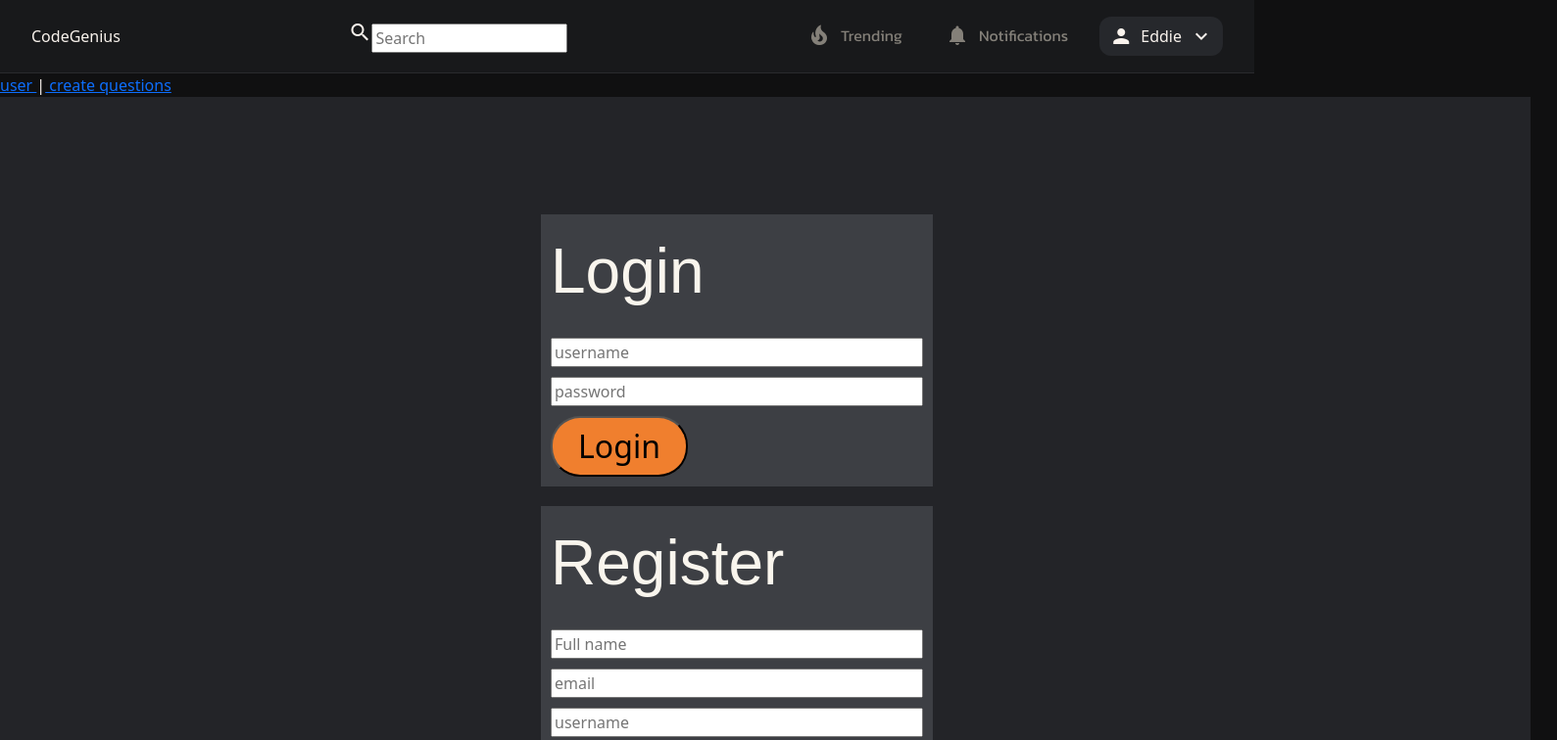
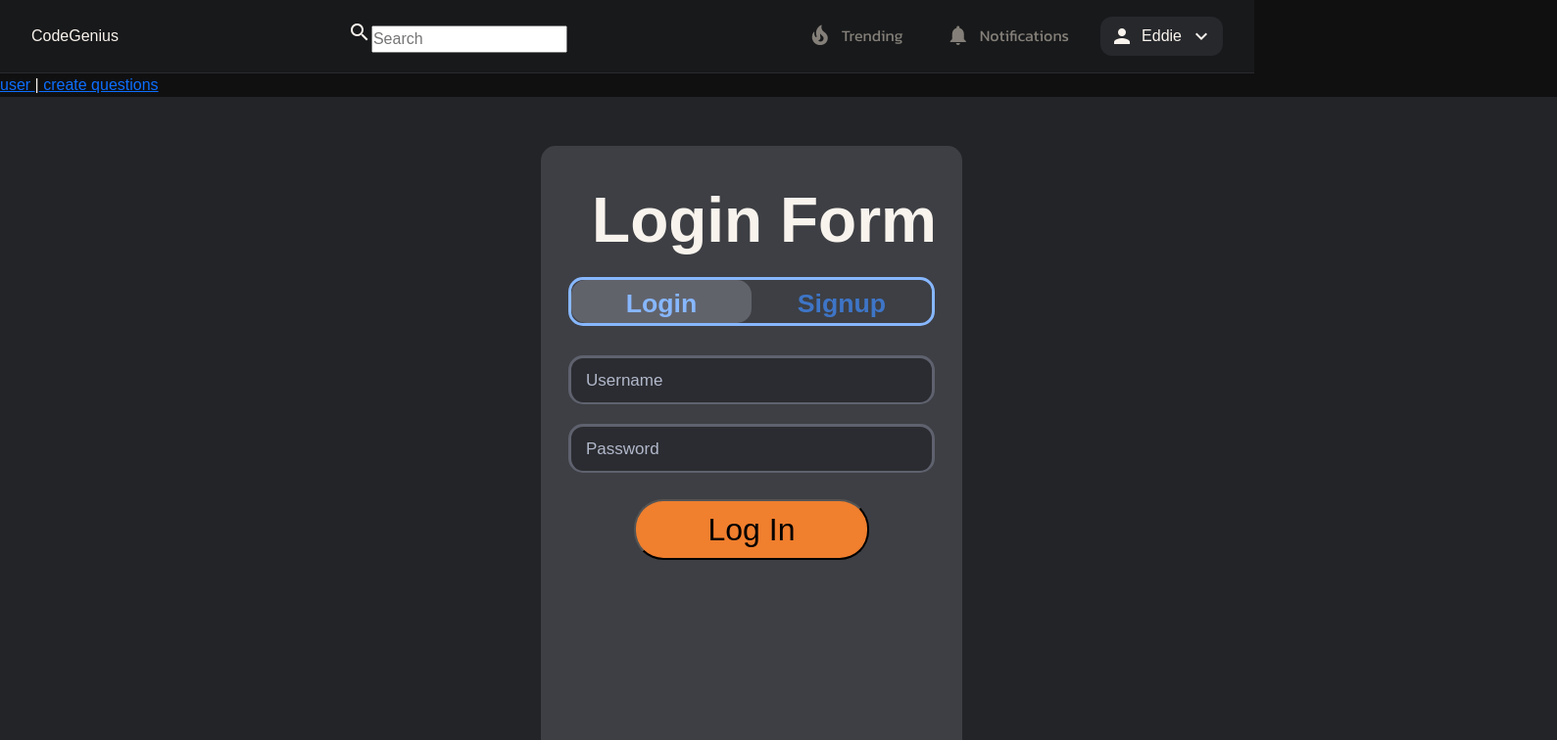
Before and after one commit to CSWilder02/Term-4-Group-2---Project, a React (Create React App) app in the folder client/term4-group2-qna/: page /boarding in a window 1280 px wide. Shown: the top 756 px of the page at 98% size, 1589 px wide, since content can reach past the window. Built offline with nearby package versions, Linux system fonts and the light colour scheme.

Commit message:
function to move beteween login & sign up

```diff
--- a/client/term4-group2-qna/src/components/screens/boarding.js
+++ b/client/term4-group2-qna/src/components/screens/boarding.js
@@ -63,31 +63,75 @@ export const Boarding = ({ user }) => {
             });
     }
 
+    // To switch between Login and Sign Up
+    const loginHeading = document.getElementById("login3");
+    const loginText = document.getElementById("login2");
+    const loginForm = document.getElementById("login");
+    const signupBtn = () => {
+        loginForm.style.marginLeft = "-50%";
+        loginText.style.marginLeft = "-50%";
+        loginHeading.style.marginLeft = "-50%";
+    };
+    const loginBtn = () => {
+        loginForm.style.marginLeft = "0%";
+        loginText.style.marginLeft = "0%";
+        loginHeading.style.marginLeft = "0%";
+    };
+
     return (
         <div className='mainbg'>
 
-            <div className='form'>
-                <div className='heading'>Login</div>
-                <div className='input_fields'>
-                    <input type='text' placeholder='username' onChange={(e) => setLoginData({ ...loginData, username: e.target.value })} />
-                    <input type='password' placeholder='password' onChange={(e) => setLoginData({ ...loginData, password: e.target.value })} />
-                    <button className='login_button' onClick={submitLogin}>Login</button>
+            <div className="wrapper">
+                <div className='form'>
+                    <div className='title login' id="login3">Login Form</div>
+                    <div className='title signup'>Signup Form</div>
+                </div>
+                <div className="form-container">
+                    <div className="slide-controls">
+                        <input type="radio" name="slide" id="login" checked/>
+                        <input type="radio" name="slide" id="signup"/>
+                        <label for="login" className="slide login" onClick={loginBtn}>Login</label>
+                        <label for="signup" className="slide signup" onClick={signupBtn}>Signup</label>
+                        <div class="slider-tab"></div>
+                    </div>
+                    <div class="form-inner">
+                        <form action="#" className="login" id="login2">
+                            <div className="field">
+                                <input type="text" placeholder="Username" onChange={(e) => setLoginData({ ...loginData, username: e.target.value })}/>
+                            </div>
+                            <div className="field">
+                                <input type="password" placeholder="Password" onChange={(e) => setLoginData({ ...loginData, password: e.target.value })}/>
+                            </div>
+                            <div className="field btn">
+                            <button className='login_button' onClick={submitLogin}>Log In</button>
+                            </div>
+                        </form>
+                        <form action="#" className="signup">
+                            <div className="field">
+                                <input type="text" placeholder="Full Name" onChange={e => setRegisterData({ ...registerData, name: e.target.value })}/>
+                            </div>
+                            <div className="field">
+                                <input type="text" placeholder="Email"  onChange={e => setRegisterData({ ...registerData, email: e.target.value })}/>
+                            </div>
+                            <div className="field">
+                                <input type="text" placeholder="Username" onChange={e => setRegisterData({ ...registerData, username: e.target.value })}/>
+                            </div>
+                            <div className="field_file">
+                                <input type="file" placeholder="Image" className="" onChange={e => setRegisterData({ ...registerData, profileImage: e.target.value })}/>
+                            </div>
+                            <div className="field">
+                                <input type="text" placeholder="Bio" onChange={e => setRegisterData({ ...registerData, bio: e.target.value })}/>
+                            </div>
+                            <div className="field">
+                                <input type="password" placeholder="Password" onChange={e => setRegisterData({ ...registerData, password: e.target.value })}/>
+                            </div>
+                            <div>
+                                <button className='signup_button' onClick={submitRegister}>Register</button>
+                            </div>
+                        </form>
+                    </div>
                 </div>
             </div>
-
-            <div className='form'>
-                <div className='heading'>Register</div>
-                <div className='input_fields'>
-                    <input type='text' onChange={e => setRegisterData({ ...registerData, name: e.target.value })} placeholder='Full name' />
-                    <input type='text' onChange={e => setRegisterData({ ...registerData, email: e.target.value })} placeholder='email' />
-                    <input type='text' onChange={e => setRegisterData({ ...registerData, username: e.target.value })} placeholder='username' />
-                    <input type='file' onChange={e => setRegisterData({ ...registerData, profileImage: e.target.value })} placeholder='Image' />
-                    <textarea type='text' onChange={e => setRegisterData({ ...registerData, bio: e.target.value })} placeholder='Bio' />
-                    <input type='password' onChange={e => setRegisterData({ ...registerData, password: e.target.value })} placeholder='password' />
-                    <button className='login_button' onClick={submitRegister}>Register</button>
-                </div>
-            </div>
-
         </div>
     )
 }
--- a/client/term4-group2-qna/src/frontend.css
+++ b/client/term4-group2-qna/src/frontend.css
@@ -1,41 +1,189 @@
 /* Log In & Sign Up */
 .mainbg {
     background-color: #232428;
-    width: 1570px;
-    height: 840px;
+    width: 1597px;
+    height: 774px;
     margin-left: -8px;
-    padding-top: 100px;
+    padding-top: 40px;
 }
 
-.form {
+*{
+    margin: 0;
+    padding: 0;
+    box-sizing: border-box;
+    font-family: 'Poppins', sans-serif;
+}
+
+::selection{
+    background: #54555A;
+    color: #87B7FF;
+}
+
+.wrapper{
+    overflow: hidden;
+    max-width: 430px;
     background-color: #3D3F44;
+    padding: 28px;
     margin-left: 560px;
-    width: 400px;
-    padding: 10px;
+    border-radius: 15px;
+    margin-top: 10px;
+
+}
+
+.wrapper .form{
+    display: flex;
+    width: 220%;
+
+}
+
+.wrapper .title{
+    width:  400px;
+    font-size: 48pt;
+    font-weight: 600;
+    text-align: center;
+    font-family:Arial, Helvetica, sans-serif;
+    transition: all 0.6s cubic-bezier(0.68,-0.55,0.265,1.55);
+}
+
+.wrapper .slide-controls{
+    position: relative;
+    display: flex;
+    height: 50px;
+    width: 100%;
+    overflow: hidden;
+    margin: 0px 0 10px 0;
+    justify-content: space-between;
+    border: 3px solid #87B7FF;
+    border-radius: 15px;
+    margin-top: 10px;
+}
+
+.slide-controls .slide{
+    height: 100%;
+    width: 100%;
+    color: #87B7FF;
+    font-size: 20pt;
+    font-weight: 700;
+    text-align: center;
+    line-height: 48px;
+    cursor: pointer;
+    z-index: 1;
+    transition: all 0.6s ease;
+}
+
+.slide-controls label.signup{
+    color: #87B7FF;
+}
+
+.slide-controls .slider-tab{
+    position: absolute;
+    height: 100%;
+    width: 50%;
+    left: 0;
+    z-index: 0;
+    border-radius: 15px;
+    background-color: #61636B;
+    transition: all 0.6s cubic-bezier(0.68,-0.55,0.265,1.55);
+}
+
+input[type="radio"]{
+    display: none;
+}
+
+#signup:checked ~ .slider-tab{
+    left: 50%;
+}
+
+#signup:checked ~ label.signup{
+    color: #87B7FF;
+    cursor: default;
+    user-select: none;
+}
+
+#signup:checked ~ label.login{
+    color: #3E75C7;
+}
+
+#login:checked ~ label.signup{
+    color: #3E75C7;
+}
+
+#login:checked ~ label.login{
+    cursor: default;
+    user-select: none;
+}
+
+.wrapper .form-container{
+    width: 100%;
+    overflow: hidden;
+}
+
+.form-container .form-inner{
+    display: flex;
+    width: 200%;
+}
+
+.form-container .form-inner form{
+    width: 50%;
+    transition: all 0.6s cubic-bezier(0.68,-0.55,0.265,1.55);
+}
+
+.form-inner form .field{
+    height: 50px;
+    width: 100%;
     margin-top: 20px;
 }
 
-.heading {
-    font-size: 48pt;
-    font-weight: 400;
-    font-family:Arial, Helvetica, sans-serif;
-    color: #F9F5ED;
-    margin-bottom: 20px;
+.form-inner form .field_file{
+    height: 50px;
+    width: 100px;
+    margin-top: 20px;
+    margin-bottom: -22px;
+    color: #f07f2e;
 }
 
-.input_fields {
-    display: flex;
-    flex-direction: column;
-    gap: 10px;
+.form-inner form .field input{
+    height: 100%;
+    width: 100%;
+    outline: none;
+    padding-left: 15px;
+    border-radius: 15px;
+    border: 3px solid #5F626E;
+    background-color: #2B2C31;
+    border-bottom-width: 2px;
+    font-size: 17px;
 }
 
+.form-inner form .field input:focus{
+    border-color: #F8F3EE;
+    /* box-shadow: inset 0 0 3px #fb6aae; */
+}
 
+.form-inner form .field input::placeholder{
+    color: #B2B9CB;
+    transition: all 0.3s ease;
+}
+
+form .field input:focus::placeholder{
+    color: #F8F3EE;
+}
 
 .login_button {
     color: black;
     background-color: #f07f2e;
     border-radius: 30px;
-    width: 140px;
+    width: 240px;
     font-size: 24pt;
     padding: 5px;
 }
+
+.signup_button {
+    color: black;
+    background-color: #f07f2e;
+    border-radius: 30px;
+    width: 240px;
+    font-size: 24pt;
+    padding: 5px;
+    margin-top: 20px;
+    margin-left: 70px;
+}
```
